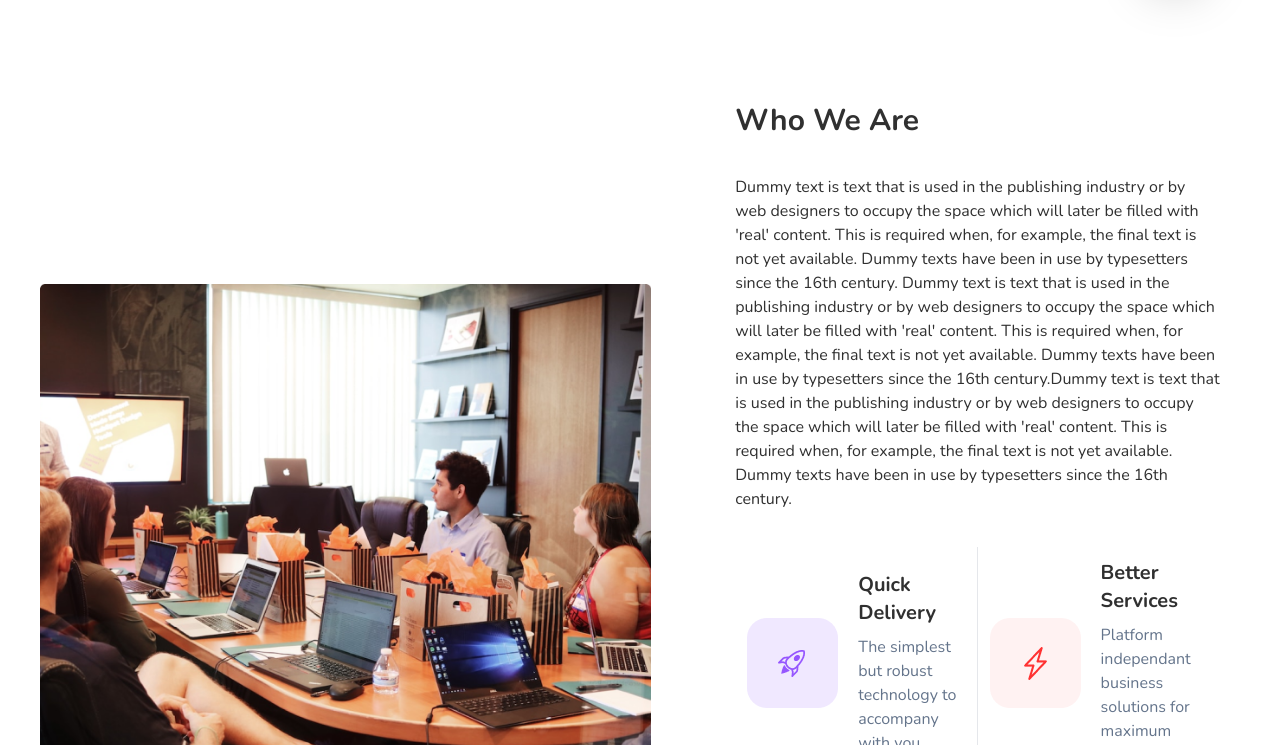
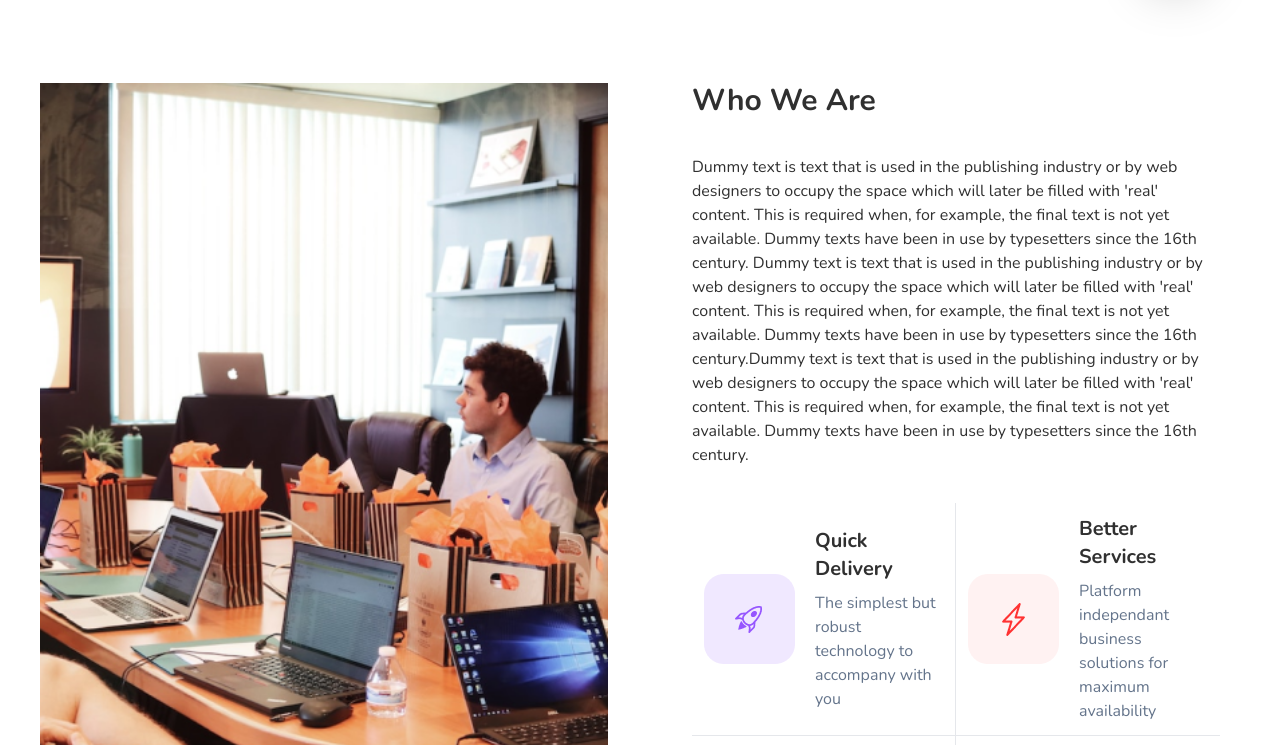
Before and after one commit to ChaionSaha/code-studio-site-rebuild, a website: page index.html in a window 1280 px wide. Shown: the part 785-1530 px from the top of the page. Drawn offline with nearby package versions, Linux system fonts and the light colour scheme.

Commit message:
design modification done

```diff
--- a/index.html
+++ b/index.html
@@ -185,7 +185,7 @@
 			<!-- Location -->
 			<!-- flex flex-col items-center justify-around -->
 			<div
-				class="bottom-0 left-1/2 translate-x-[-50%] grid lg:grid-cols-2 w-full p-5 px-10 mt-10 xl:absolute lg:gap-y-0 lg:flex-row lg:px-20 lg:translate-y-[40%] gap-x-10"
+				class="bottom-0 left-1/2 lg:translate-x-[-50%] grid lg:grid-cols-2 w-full p-5 px-10 mt-10 xl:absolute lg:gap-y-0 lg:flex-row lg:px-20 lg:translate-y-[40%] gap-x-10"
 			>
 				<!-- Bangladesh Location Card -->
 				<div
@@ -286,14 +286,19 @@
 		</div>
 
 		<!-- Who We Are Section -->
-		<div class="container mx-auto xl:mb-40 xl:mt-40">
+		<div class="container mx-auto mb-20 xl:mb-40 xl:mt-40">
 			<div
-				class="flex flex-col items-center w-full bg-base-100 lg:flex-row gap-x-16"
+				class="grid items-center w-full gap-y-10 lg:grid-cols-2 bg-base-100 gap-x-16"
 			>
-				<div class="">
-					<img src="./img/img-1.png" alt="Album" class="w-full" />
+				<div class="h-full px-5 lg:px-0">
+					<img
+						src="./img/img-1.png"
+						alt="Album"
+						class="h-full"
+						style="object-fit: cover"
+					/>
 				</div>
-				<div class="flex flex-col p-5 lg:w-1/2 gap-y-9">
+				<div class="flex flex-col px-5 gap-y-9">
 					<h2 class="text-3xl font-bold text-center xl:text-left">
 						Who We Are
 					</h2>
@@ -672,7 +677,7 @@
 		</div>
 
 		<!-- Technology Stack -->
-		<div class="mb-10 border shadow-md">
+		<div class="border shadow-md">
 			<div
 				class="container flex flex-col items-center py-10 mx-auto gap-y-10 xl:flex-row"
 			>
```
Also changed, not shown: aboutUs.html (+6 -1 lines), style.css.
